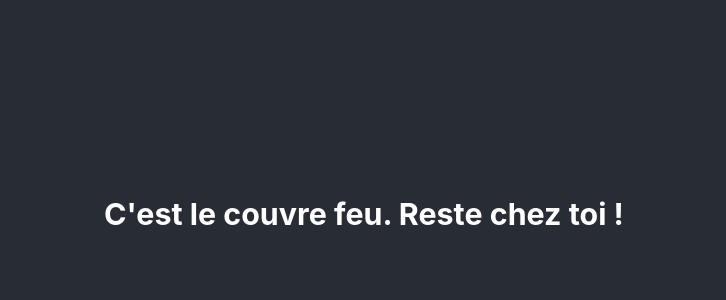
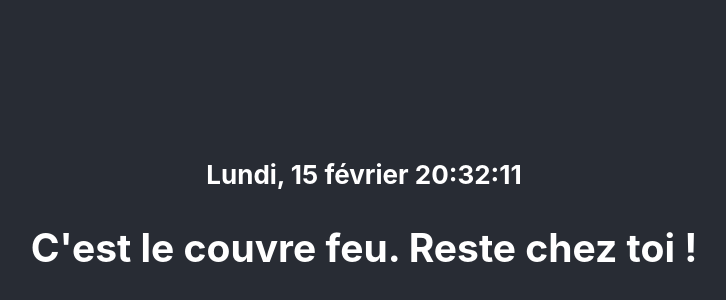
Before and after one commit to taviani/couvrefeu, a React (Create React App) app: page / in a window 1280 px wide. Shown: the part 186-486 px from the top of the page, without its empty margins (276-1002 px from the left). Built offline with nearby package versions, Linux system fonts and the light colour scheme.

Commit message:
Add date and twitter metas

```diff
--- a/public/index.html
+++ b/public/index.html
@@ -7,8 +7,15 @@
     <meta name="theme-color" content="#000000" />
     <meta
       name="description"
-      content="Restez chez vous"
+      content="C'est bientôt le couvre feu."
     />
+    <meta name="twitter:card" content="summary" />
+    <meta name="twitter:site" content="@Ed_Lac" />
+    <meta name="twitter:creator" content="@Ed_Lac" />
+    <meta property="og:url" content="https://cestbientotlecouvrefeu.fr" />
+    <meta property="og:title" content="C'est bientôt le couvre feu" />
+    <meta property="og:description" content="La façon la plus simple de savoir si vous pouvez sortir." />
+    <meta property="og:image" content="https://cestbientotlecouvrefeu.fr/logo192.png" />
     <link rel="apple-touch-icon" href="%PUBLIC_URL%/logo192.png" />
     <!--
       manifest.json provides metadata used when your web app is installed on a
--- a/src/App.css
+++ b/src/App.css
@@ -1,16 +1,5 @@
 .App {
   text-align: center;
-}
-
-.App-logo {
-  height: 40vmin;
-  pointer-events: none;
-}
-
-@media (prefers-reduced-motion: no-preference) {
-  .App-logo {
-    animation: App-logo-spin infinite 20s linear;
-  }
 }
 
 .App-header {
@@ -24,15 +13,6 @@
   color: white;
 }
 
-.App-link {
-  color: #61dafb;
+h4::first-letter {
+  text-transform: uppercase;
 }
-
-@keyframes App-logo-spin {
-  from {
-    transform: rotate(0deg);
-  }
-  to {
-    transform: rotate(360deg);
-  }
-}
--- a/src/component/Timer.jsx
+++ b/src/component/Timer.jsx
@@ -2,7 +2,7 @@ import React, { useEffect, useState } from 'react';
 
 
 export default function Timer() {
-    // const locale = 'fr';
+    const locale = 'fr';
     const [today, setDate] = useState(new Date()); // Save the current date to be able to trigger an update
 
     useEffect(() => {
@@ -15,15 +15,15 @@ export default function Timer() {
       }
     }, []);
 
-    // const day = today.toLocaleDateString(locale, { weekday: 'long' });
-    // const date = `${day}, ${today.getDate()} ${today.toLocaleDateString(locale, { month: 'long' })}\n\n`;
+    const day = today.toLocaleDateString(locale, { weekday: 'long' });
+    const date = `${day}, ${today.getDate()} ${today.toLocaleDateString(locale, { month: 'long' })}\n\n`;
 
     const hour = today.getHours();
     const minute = today.getMinutes();
 
     const phrase = [
       "le couvre feu. Reste chez toi !",
-      "bon là tu peux te ballader",
+      "bon là tu peux te balader",
       "bientôt le couvre feu, hâte toi !",
       "le couvre feu. Reste chez toi !"
     ]
@@ -35,11 +35,12 @@ export default function Timer() {
       ( (18 > hour && 44 < minute) && phrase[2]) ||
       phrase[3]}`;
 
-    // const time = today.toLocaleTimeString(locale, { hour: 'numeric', hour24: true, minute: 'numeric', second: 'numeric' });
+    const time = today.toLocaleTimeString(locale, { hour: 'numeric', hour24: true, minute: 'numeric', second: 'numeric' });
 
     return (
       <div>
-        <h3>{ wish }</h3>
+        <h4>{ date } { time }</h4>
+        <h2>{ wish }</h2>
       </div>
     );
   };
--- a/src/index.css
+++ b/src/index.css
@@ -6,8 +6,3 @@ body {
   -webkit-font-smoothing: antialiased;
   -moz-osx-font-smoothing: grayscale;
 }
-
-code {
-  font-family: source-code-pro, Menlo, Monaco, Consolas, 'Courier New',
-    monospace;
-}
```
